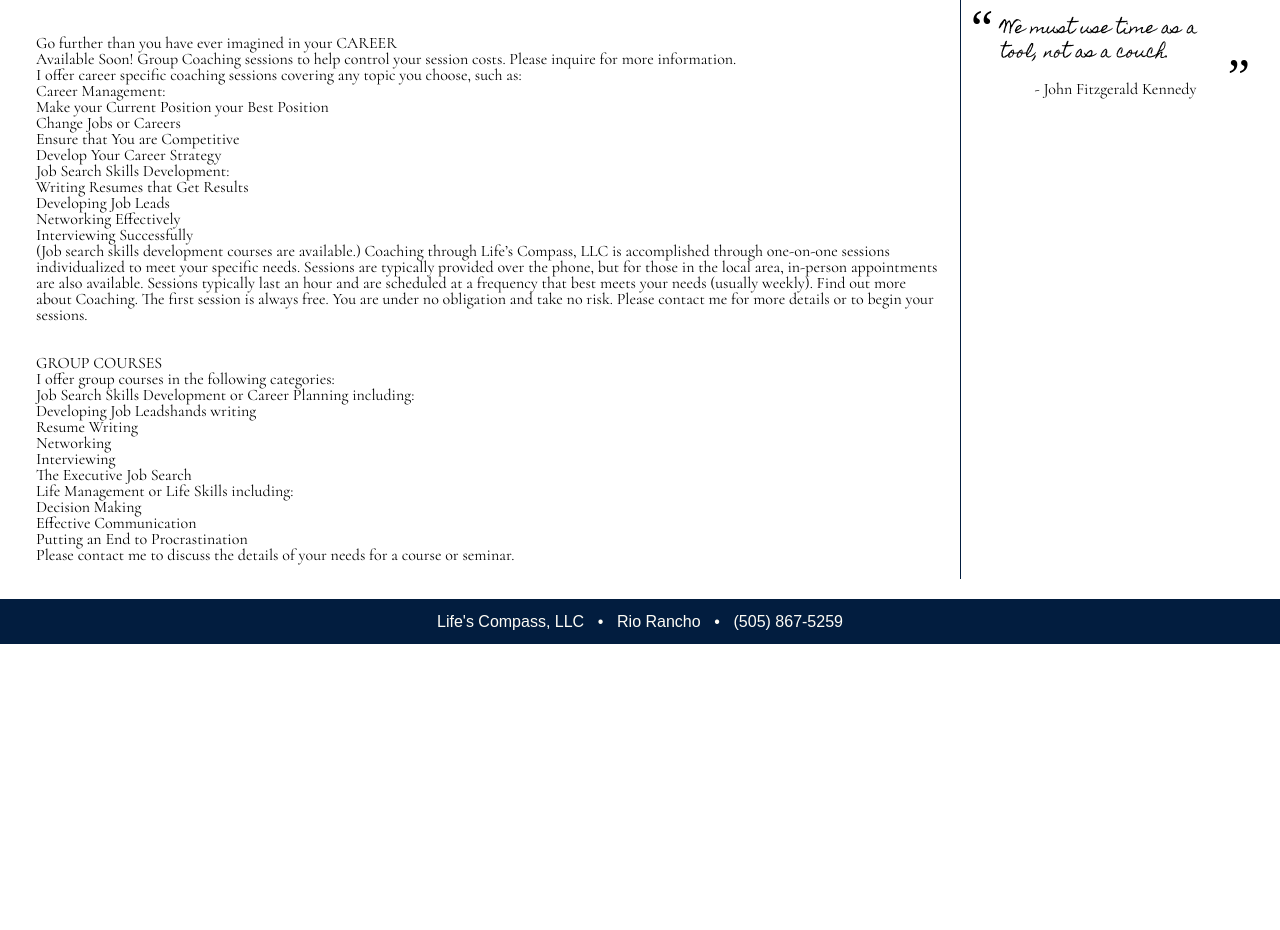
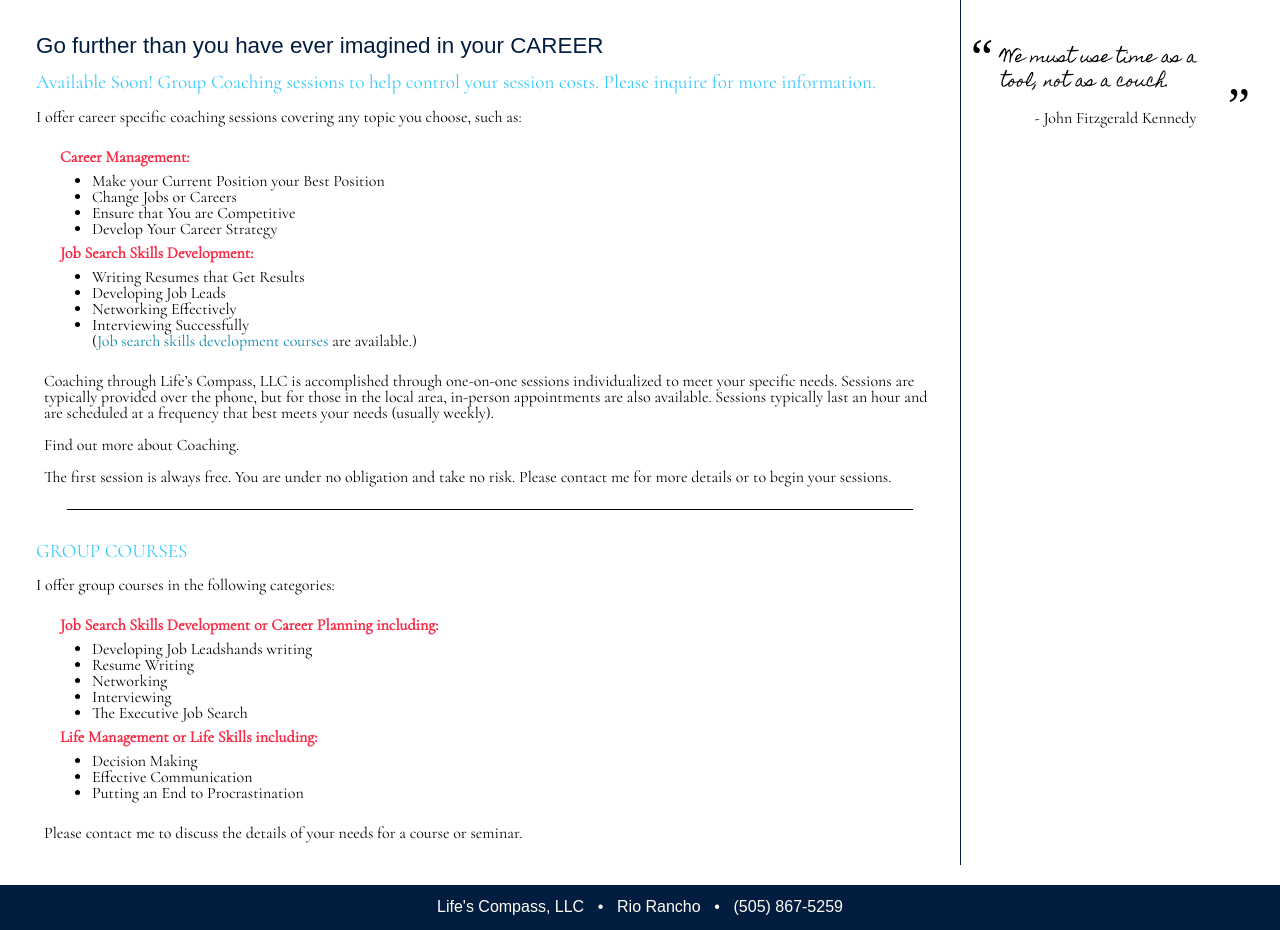
Before and after one commit to bowshanks/lifescompass, a plain HTML site: page index.html at #!/career in a window 1280 px wide. Shown: the part 749-1679 px from the top of the page. Before the commit the page ends 1393 px from the top, so only its background shows below. Drawn offline with nearby package versions, Linux system fonts and the light colour scheme; some packages are replaced by stand-ins of ours; a web font is replaced by a local one.

Commit message:
career page

```diff
--- a/js/controllers/careerCtrl.js
+++ b/js/controllers/careerCtrl.js
@@ -1,3 +1,5 @@
-angular.module('lifescompass').controller('careerCtrl',function($scope){
-
+angular.module('lifescompass').controller('careerCtrl',function($scope, $location){
+  $scope.scrollTo = function (anchor) {
+    $location.hash(anchor);
+  }
 });
--- a/styles/base.scss
+++ b/styles/base.scss
@@ -22,3 +22,9 @@ img {
     max-width: 100%;
     max-height: 100%;
 }
+
+.line {
+  width: 90%;
+  border-bottom: 1px solid black;
+  margin: auto;
+}
--- a/styles/career.scss
+++ b/styles/career.scss
@@ -31,9 +31,45 @@
   padding: 1.5rem;
 }
 
+.career-about-title {
+  font-family: $sans-serif-font;
+  font-size: 1.4rem;
+  color: $secondary-color;
+}
+
+.career-about-alert {
+  color: darken($primary-color, 25%);
+  font-size: 1.2rem;
+  padding: 1rem 0;
+}
+
 .career-section {
   padding: 1rem;
   font-family: $serif-font;
+}
+
+.career-about-list-title {
+  color: $red-color;
+  font-weight: bold;
+  padding: .5rem;
+}
+
+.career-about-info {
+  padding: 1rem;
+}
+
+.career-about-info li {
+  margin-left: 2.5rem;
+  list-style: disc;
+
+  a {
+    color: darken($primary-color, 50%);
+    cursor: pointer;
+  }
+}
+
+.career-section p {
+  padding: .5rem;
 }
 
 .career-right {
--- a/styles/home.scss
+++ b/styles/home.scss
@@ -59,10 +59,14 @@
 }
 .home-coaching-info-box-title {
   font-family: $serif-font;
-  color: $secondary-color;
   font-size: 1.5rem;
   text-align: center;
   padding: 1rem;
+
+  a {
+    text-decoration: none;
+    color: $secondary-color;
+  }
 }
 .home-coaching-info-image {
   height: 45vh;
--- a/views/career.html
+++ b/views/career.html
@@ -32,22 +32,25 @@
             <li>Developing Job Leads</li>
             <li>Networking Effectively</li>
             <li>Interviewing Successfully </li>
+            <li style="list-style: none">(<a ng-click="scrollTo('courses')">Job search skills development courses</a> are available.)</li>
           </ul>
 
         </div>
-        (Job search skills development courses are available.)
-        Coaching through Life’s Compass, LLC is accomplished through one-on-one sessions individualized to meet your specific needs. Sessions are typically provided over the phone, but for those in the local area, in-person appointments are also available. Sessions typically last an hour and are scheduled at a frequency that best meets your needs (usually weekly).
+        <p>Coaching through Life’s Compass, LLC is accomplished through one-on-one sessions individualized to meet your specific needs. Sessions are typically provided over the phone, but for those in the local area, in-person appointments are also available. Sessions typically last an hour and are scheduled at a frequency that best meets your needs (usually weekly).</p>
 
-        Find out more about Coaching.
+        <p>Find out more about Coaching.</p>
 
-        The first session is always free. You are under no obligation and take no risk. Please contact me for more details or to begin your sessions.
+        <p>The first session is always free. You are under no obligation and take no risk. Please contact me for more details or to begin your sessions.</p>
       </section>
+      <div class="line">
+
+      </div>
       <section class="career-section">
+        <div id="courses" class="career-about-alert">
+          GROUP COURSES
+        </div>
+        I offer group courses in the following categories:
         <div class="career-about-info">
-          <div class="career-about-alert">
-            GROUP COURSES
-          </div>
-          I offer group courses in the following categories:
           <div class="career-about-list-title">
             Job Search Skills Development or Career Planning including:
           </div>
@@ -66,8 +69,8 @@
             <li>Effective Communication</li>
             <li>Putting an End to Procrastination</li>
           </ul>
-          Please contact me to discuss the details of your needs for a course or seminar.
         </div>
+        <p>Please contact me to discuss the details of your needs for a course or seminar.</p>
       </section>
     </div>
     <div class="career-right">
```
Also changed, not shown: views/home.html (+2 -2 lines), buildcss/primary.css.
